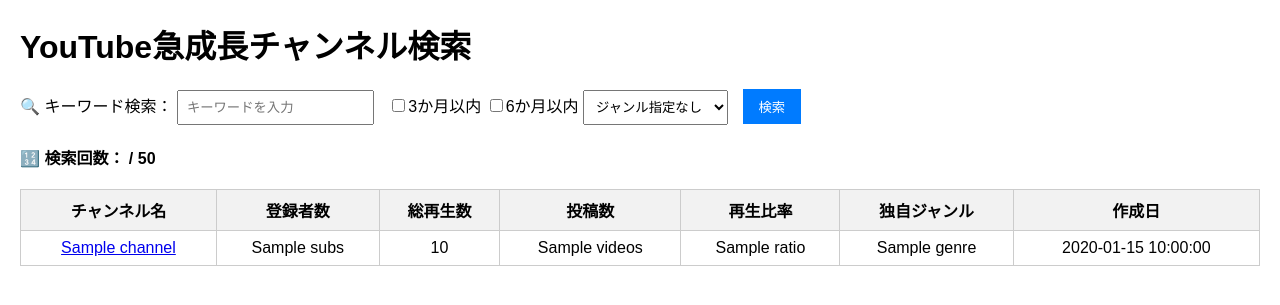
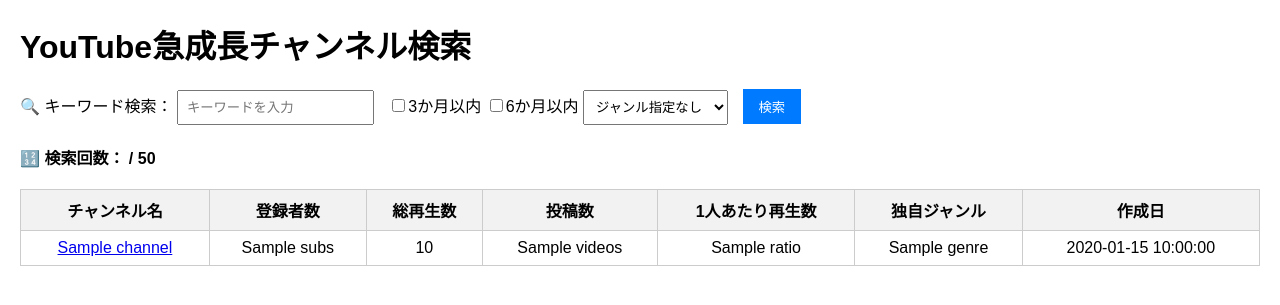
Before and after one commit to yamakenzzr/youtube-growth-app, a Flask app: template templates/index.html in a window 1280 px wide. Shown: the top 305 px of the page. Run offline with Flask 3, Linux system fonts and the light colour scheme; the template is opened without the code that fills it: most values are stand-ins (such as "Sample title", 1, 10 or a date in 2020).

Commit message:
Add files via upload

```diff
--- a/app.py
+++ b/app.py
@@ -41,8 +41,8 @@ def format_videos(count):
 
 def format_ratio(views, subs):
     try:
-        ratio = int(views) / int(subs)
-        return f"{ratio:.2f}回/人"
+        ratio = int(views) // int(subs)
+        return f"{ratio}回/人"
     except:
         return "N/A"
 
--- a/templates/index.html
+++ b/templates/index.html
@@ -69,7 +69,7 @@
   <th>登録者数</th>
   <th>総再生数</th>
   <th>投稿数</th>
-  <th>再生比率</th>
+  <th>1人あたり再生数</th>
   <th>独自ジャンル</th>
   <th>作成日</th>
 </tr>
```
